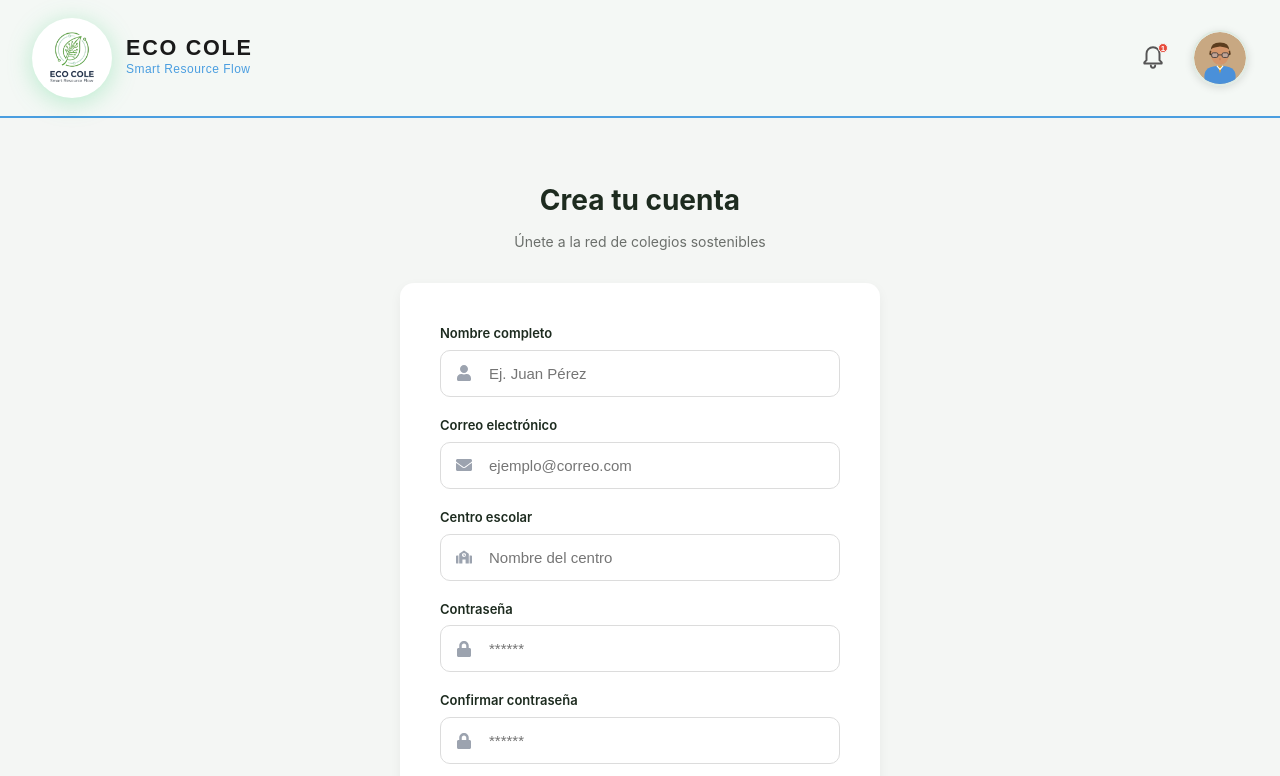
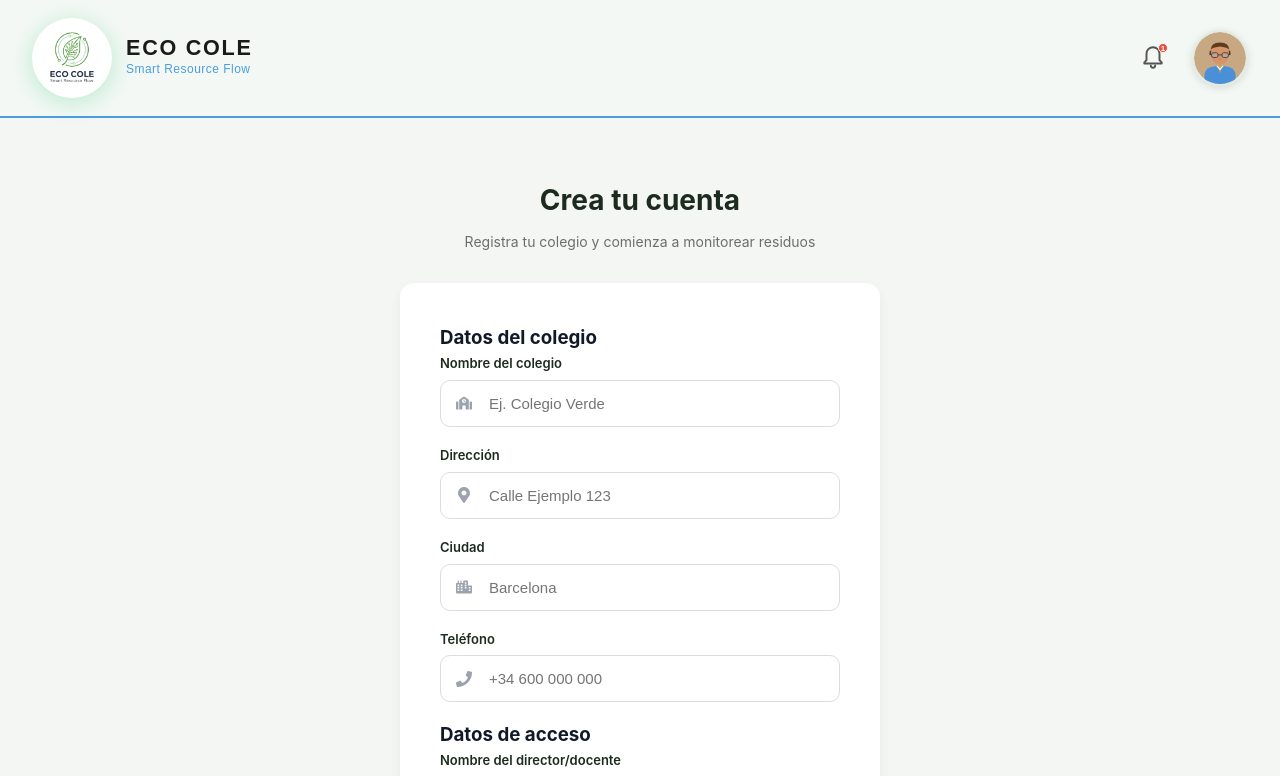
Before and after one commit to Hackaton-Somos-F5/ecotrack-frontend, a React (Vite) app: page /register in a window 1280 px wide. Shown: the top 776 px of the page. Built offline with nearby package versions, Linux system fonts and the light colour scheme; no server answers.

Commit message:
feat: update register form structure

```diff
--- a/src/components/pages/Register.jsx
+++ b/src/components/pages/Register.jsx
@@ -1,16 +1,29 @@
 import { useState } from "react";
 import { registerUser } from "../services/api";
 import "../css/Register.css";
-import { FaUser, FaEnvelope, FaSchool, FaLock } from "react-icons/fa";
+import {
+  FaUser,
+  FaEnvelope,
+  FaSchool,
+  FaLock,
+  FaMapMarkerAlt,
+  FaPhone,
+  FaCity,
+} from "react-icons/fa";
 import { Link } from "react-router-dom";
 
 function Register() {
   const [formData, setFormData] = useState({
-    fullName: "",
+    nombre: "",
+    direccion: "",
+    ciudad: "",
+    telefono: "",
+
+    nombreDirector: "",
     email: "",
-    school: "",
     password: "",
     confirmPassword: "",
+
     acceptedTerms: false,
   });
 
@@ -21,18 +34,29 @@ function Register() {
   const validate = () => {
     const newErrors = {};
 
-    if (!formData.fullName.trim()) {
-      newErrors.fullName = "El nombre es obligatorio";
+    if (!formData.nombre.trim()) {
+      newErrors.nombre = "El nombre del colegio es obligatorio";
+    }
+
+    if (!formData.direccion.trim()) {
+      newErrors.direccion = "La dirección es obligatoria";
+    }
+
+    if (!formData.ciudad.trim()) {
+      newErrors.ciudad = "La ciudad es obligatoria";
+    }
+
+    if (!formData.telefono.trim()) {
+      newErrors.telefono = "El teléfono es obligatorio";
+    }
+
+    if (!formData.nombreDirector.trim()) {
+      newErrors.nombreDirector =
+        "El nombre del director/docente es obligatorio";
     }
 
     if (!formData.email.trim()) {
       newErrors.email = "El correo es obligatorio";
-    } else if (!/^[^\s@]+@[^\s@]+\.[^\s@]+$/.test(formData.email)) {
-      newErrors.email = "Correo inválido";
-    }
-
-    if (!formData.school.trim()) {
-      newErrors.school = "El centro escolar es obligatorio";
     }
 
     if (!formData.password) {
@@ -80,26 +104,25 @@ function Register() {
     setServerError("");
 
     try {
-      const { confirmPassword, ...dataToSend } = formData;
+      const { confirmPassword, acceptedTerms, ...dataToSend } = formData;
 
       await registerUser(dataToSend);
 
       alert("Registro exitoso 🎉");
 
       setFormData({
-        fullName: "",
+        nombre: "",
+        direccion: "",
+        ciudad: "",
+        telefono: "",
+        nombreDirector: "",
         email: "",
-        school: "",
         password: "",
         confirmPassword: "",
         acceptedTerms: false,
       });
     } catch (error) {
-      setServerError(
-        typeof error === "string"
-          ? error
-          : "Error al registrar. Intenta nuevamente.",
-      );
+      setServerError("Error al registrar. Intenta nuevamente.");
     } finally {
       setLoading(false);
     }
@@ -108,24 +131,90 @@ function Register() {
   return (
     <div className="register-container">
       <h1>Crea tu cuenta</h1>
-      <p>Únete a la red de colegios sostenibles</p>
+      <p>Registra tu colegio y comienza a monitorear residuos</p>
 
       <form onSubmit={handleSubmit} noValidate>
+        <h3>Datos del colegio</h3>
+
         <div className="form-group">
-          <label>Nombre completo</label>
+          <label>Nombre del colegio</label>
+          <div className="input-wrapper">
+            <FaSchool className="input-icon" />
+            <input
+              type="text"
+              name="nombre"
+              placeholder="Ej. Colegio Verde"
+              value={formData.nombre}
+              onChange={handleChange}
+            />
+          </div>
+          {errors.nombre && <span className="error">{errors.nombre}</span>}
+        </div>
+
+        <div className="form-group">
+          <label>Dirección</label>
+          <div className="input-wrapper">
+            <FaMapMarkerAlt className="input-icon" />
+            <input
+              type="text"
+              name="direccion"
+              placeholder="Calle Ejemplo 123"
+              value={formData.direccion}
+              onChange={handleChange}
+            />
+          </div>
+          {errors.direccion && (
+            <span className="error">{errors.direccion}</span>
+          )}
+        </div>
+
+        <div className="form-group">
+          <label>Ciudad</label>
+          <div className="input-wrapper">
+            <FaCity className="input-icon" />
+            <input
+              type="text"
+              name="ciudad"
+              placeholder="Barcelona"
+              value={formData.ciudad}
+              onChange={handleChange}
+            />
+          </div>
+          {errors.ciudad && <span className="error">{errors.ciudad}</span>}
+        </div>
+
+        <div className="form-group">
+          <label>Teléfono</label>
+          <div className="input-wrapper">
+            <FaPhone className="input-icon" />
+            <input
+              type="text"
+              name="telefono"
+              placeholder="+34 600 000 000"
+              value={formData.telefono}
+              onChange={handleChange}
+            />
+          </div>
+          {errors.telefono && <span className="error">{errors.telefono}</span>}
+        </div>
+
+        <h3>Datos de acceso</h3>
+
+        <div className="form-group">
+          <label>Nombre del director/docente</label>
           <div className="input-wrapper">
             <FaUser className="input-icon" />
             <input
               type="text"
-              name="fullName"
-              placeholder="Ej. Juan Pérez"
-              value={formData.fullName}
+              name="nombreDirector"
+              placeholder="Ej. Harry Potter"
+              value={formData.nombreDirector}
               onChange={handleChange}
             />
-            {errors.fullName && (
-              <span className="error">{errors.fullName}</span>
-            )}
           </div>
+          {errors.nombreDirector && (
+            <span className="error">{errors.nombreDirector}</span>
+          )}
         </div>
 
         <div className="form-group">
@@ -139,23 +228,8 @@ function Register() {
               value={formData.email}
               onChange={handleChange}
             />
-            {errors.email && <span className="error">{errors.email}</span>}
           </div>
-        </div>
-
-        <div className="form-group">
-          <label>Centro escolar</label>
-          <div className="input-wrapper">
-            <FaSchool className="input-icon" />
-            <input
-              type="text"
-              name="school"
-              placeholder="Nombre del centro"
-              value={formData.school}
-              onChange={handleChange}
-            />
-            {errors.school && <span className="error">{errors.school}</span>}
-          </div>
+          {errors.email && <span className="error">{errors.email}</span>}
         </div>
 
         <div className="form-group">
@@ -169,10 +243,8 @@ function Register() {
               value={formData.password}
               onChange={handleChange}
             />
-            {errors.password && (
-              <span className="error">{errors.password}</span>
-            )}
           </div>
+          {errors.password && <span className="error">{errors.password}</span>}
         </div>
 
         <div className="form-group">
@@ -186,10 +258,10 @@ function Register() {
               value={formData.confirmPassword}
               onChange={handleChange}
             />
-            {errors.confirmPassword && (
-              <span className="error">{errors.confirmPassword}</span>
-            )}
           </div>
+          {errors.confirmPassword && (
+            <span className="error">{errors.confirmPassword}</span>
+          )}
         </div>
 
         <div className="checkbox-group">
@@ -210,6 +282,8 @@ function Register() {
 
         {serverError && <p className="server-error">{serverError}</p>}
 
+        {serverError && <p className="server-error">{serverError}</p>}
+
         <button type="submit" disabled={loading}>
           {loading ? "Registrando..." : "Registrarse"}
         </button>
```
